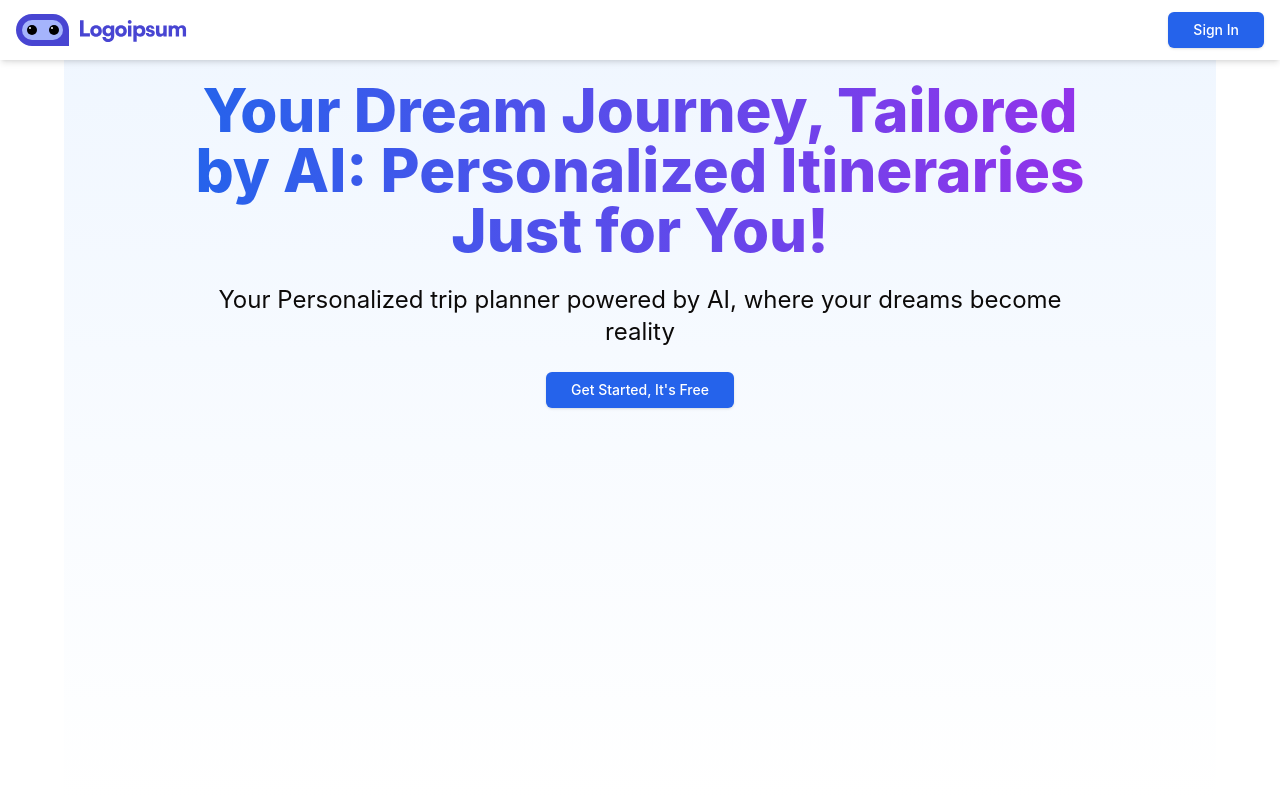
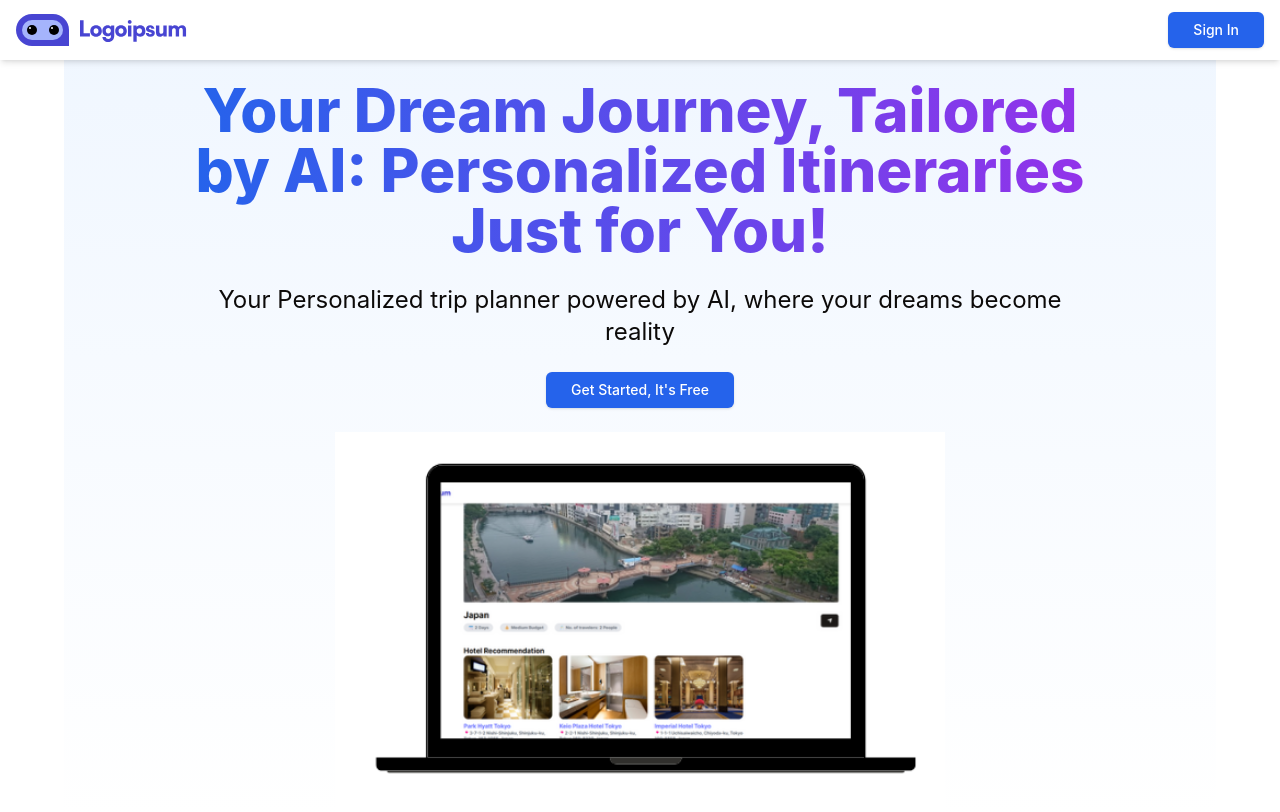
Before and after one commit to Jyothishree2k5/ai-trip-planner, a React (Vite) app in the folder ai-travel-planner/: page / in a window 1280 px wide. Shown: the top 812 px of the page. Built offline with nearby package versions, Linux system fonts and the light colour scheme; no server answers.

Commit message:
completed

```diff
--- a/ai-travel-planner/src/components/ui/custom/Hero.jsx
+++ b/ai-travel-planner/src/components/ui/custom/Hero.jsx
@@ -12,6 +12,7 @@ function Hero() {
         <Link to="/create-trip">
         <Button className='bg-blue-600 hover:bg-blue-700 text-white px-6 py-2 rounded-md transition-colors'>Get Started, It's Free</Button>
         </Link>
+        <img src='/landingpage.png' alt='logo' className='h-96 w-auto' />
       </div>
     );
   }
```
Also changed, not shown: ai-travel-planner/public/landingpage.png (added), 1 other file (tests, documents, lock files or other folders).
